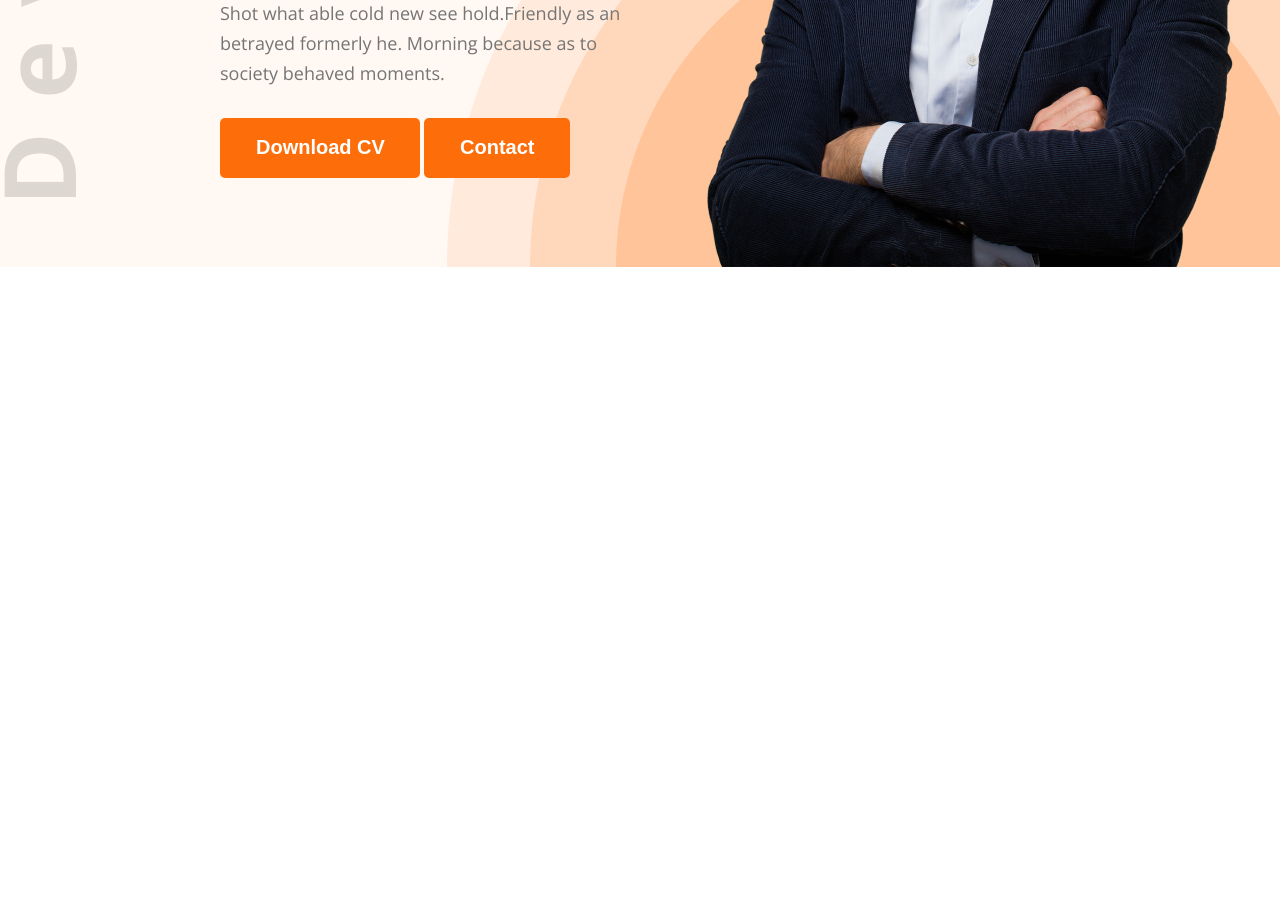
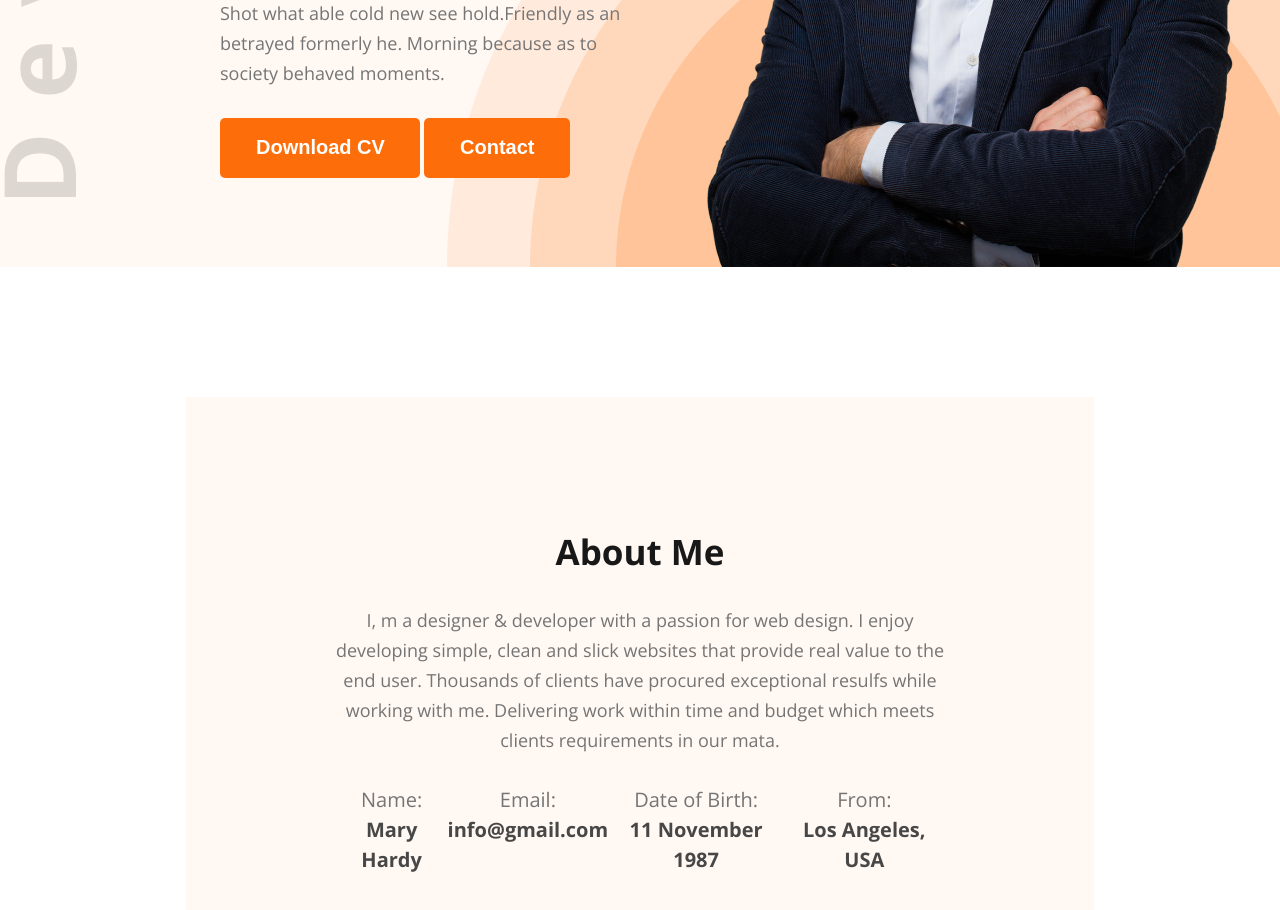
Before and after one commit to Ratul-Talukder/first-portfolio-website, a plain HTML site: page index.html in a window 1280 px wide. Shown: the part 566-1476 px from the top of the page. Before the commit the page ends 833 px from the top, so only its background shows below. Drawn offline with nearby package versions, Linux system fonts and the light colour scheme.

Commit message:
about section added

```diff
--- a/index.html
+++ b/index.html
@@ -55,5 +55,37 @@
 
         </section>
     </header>
+
+    <section class="about">
+        <div class="about-container">
+
+            <div class="about-content">
+                <div class="section-heading">
+                    <h2>About Me</h2>
+                    <p>I, m a designer & developer with a passion for web design. I enjoy developing simple, clean and slick websites that provide real value to the end user. Thousands of clients have procured exceptional resulfs while working with me. Delivering work within time and budget which meets clients requirements in our mata.</p>
+                </div>
+
+                <div class="about-info">
+                    <div class="info-card">
+                        <p>Name:</p>
+                        <h4>Mary Hardy</h4>
+                    </div>
+                    <div class="info-card">
+                        <p>Email:</p>
+                        <h4>info@gmail.com</h4>
+                    </div>
+                    <div class="info-card">
+                        <p>Date of Birth:</p>
+                        <h4>11 November 1987</h4>
+                    </div>
+                    <div class="info-card">
+                        <p>From:</p>
+                        <h4>Los Angeles, USA</h4>
+                    </div>
+                </div>
+            </div>
+
+        </div>
+    </section>
 </body>
 </html>
--- a/styles/style.css
+++ b/styles/style.css
@@ -105,7 +105,57 @@
 }
 
 
+.about {
+  padding-top: 130px;
+}
+.about-container {
+  background-color: #FFF8F3;
+  width: 71%;
+  max-width: 1140px;
+  margin: 0px auto;
+  padding: 131px 150px;
 
+}
+.about-content {
+  text-align: center;
+}
+.section-heading {
+  margin-bottom: 30px;
+}
+.section-heading h2 {
+  font-size: 35px;
+  font-weight: 700;
+  color: #181818;
+  /* text-align: center; */
+  margin-bottom: 30px;
+}
+.section-heading p {
+  font-size: 18px;
+  color: #757575;
+  line-height: 30px;
+  /* text-align: center; */
+}
+.about-info {
+  display: flex;
+  justify-content: space-around;
+  /* gap: 50px;
+  margin: 0px 22px; */
+
+}
+.info-card p {
+  font-size: 20px;
+  line-height: 30px;
+  color: #757575;
+  /* text-align: center; */
+}
+
+.info-card h4 {
+  font-size: 20px;
+  font-weight: 700;
+  color: #474747;
+  line-height: 30px;
+
+}
 /* .menu li {
   list-style: none;
 
```
